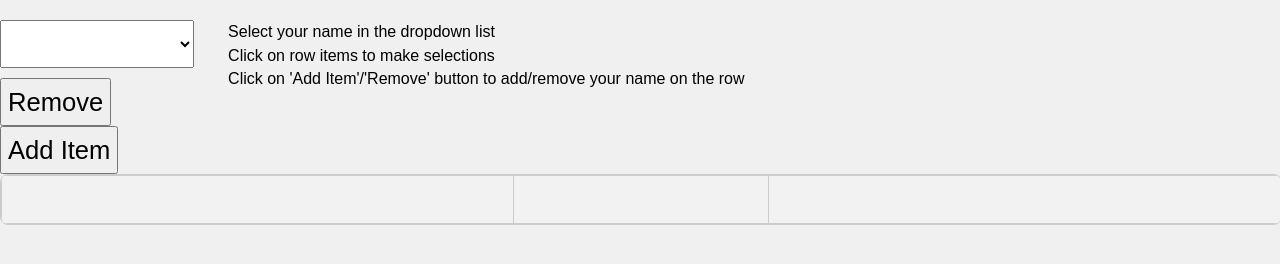
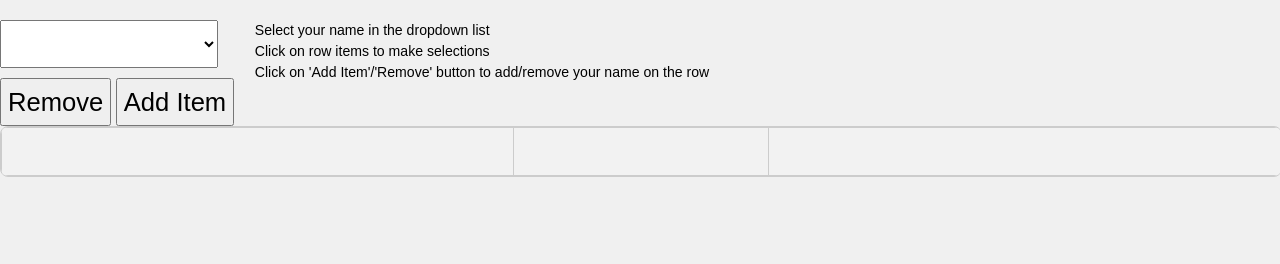
Before and after one commit to chrisvillan/chrisvillan.github.io, a plain HTML site: page splitreceipt/index.html in a window 1280 px wide. Drawn offline with Linux system fonts and the light colour scheme; no server answers.

Commit message:
updated top alignments

```diff
--- a/splitreceipt/index.html
+++ b/splitreceipt/index.html
@@ -152,10 +152,11 @@
             font-size: calc(0.8rem + 1vw);
         }
         .update-col1 {
-            width: 30%;
+            width: 40%;
         }
         .update-col2 {
             width: 80%;
+            font-size: calc(0.8rem + 0.1vw);
         }
         .update-row {
             display: flex;
@@ -170,7 +171,7 @@
             white-space: nowrap;
         }
         .update-text{
-            white-space: nowrap;
+            /* white-space: nowrap; */
             padding:0.5%;
             margin:0;
         }
```
